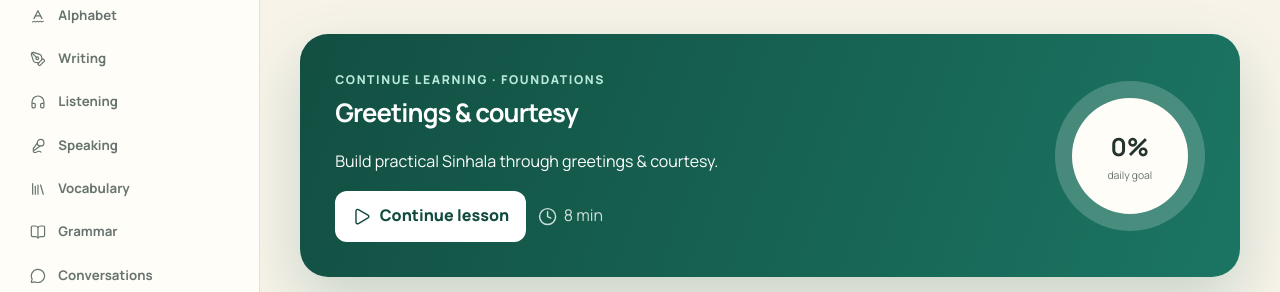
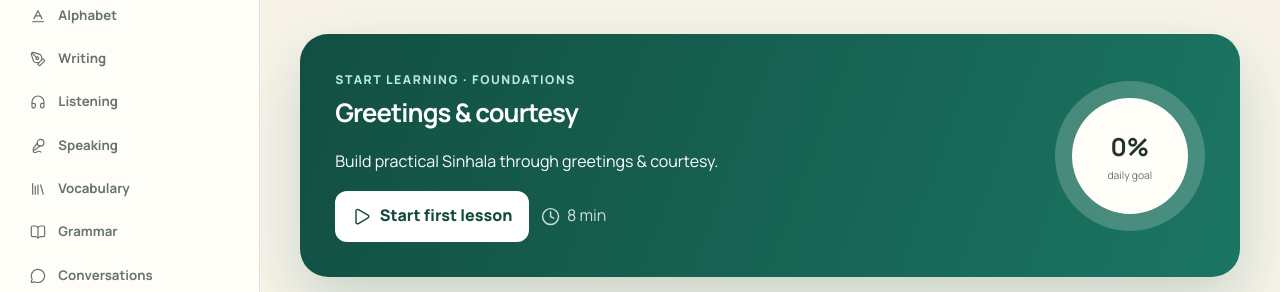
Before and after one commit to ashfaaqaf/lingolanka-language-learning, a React (Vite) app: page /#/dashboard in a window 1280 px wide. Shown: the part 177-469 px from the top of the page. Built offline with nearby package versions, Linux system fonts and the light colour scheme.

Commit message:
fix: restart onboarding after progress reset

```diff
--- a/src/pages/AppPages.tsx
+++ b/src/pages/AppPages.tsx
@@ -71,6 +71,7 @@ function Header({
 
 export function DashboardPage() {
   const { profile, progress, vocabularyStates } = useApp();
+  const interfaceLanguage = profile.settings.interfaceLanguage;
   const totalXp = progress.reduce((sum, record) => sum + record.xp, 0);
   const minutes = progress.reduce((sum, record) => sum + record.minutes, 0);
   const streak = calculateStreak(progress.map((record) => record.completedAt));
@@ -81,6 +82,8 @@ export function DashboardPage() {
   const lessons = course.levels.flatMap((level) =>
     level.modules.flatMap((module) => module.lessons)
   );
+  const currentCourseLessonIds = new Set(lessons.map((lesson) => lesson.id));
+  const hasStartedCurrentCourse = progress.some((record) => currentCourseLessonIds.has(record.id));
   const next =
     lessons.find((lesson) => !progress.some((item) => item.id === lesson.id)) ?? lessons[0]!;
   const skills = progress.reduce(
@@ -110,12 +113,23 @@ export function DashboardPage() {
       />
       <section className="dashboard-hero">
         <div>
-          <span className="eyebrow">Continue learning · Foundations</span>
+          <span className="eyebrow">
+            {interfaceLanguage === "si"
+              ? `${hasStartedCurrentCourse ? "ඉගෙනීම දිගටම කරගෙන යන්න" : "ඉගෙනීම අරඹන්න"} · පදනම`
+              : `${hasStartedCurrentCourse ? "Continue learning" : "Start learning"} · Foundations`}
+          </span>
           <h2>{next.title}</h2>
           <p>{next.description}</p>
           <div className="button-row">
             <Link className="button light" to={`/lesson/${next.id}`}>
-              <Play /> Continue lesson
+              <Play />
+              {interfaceLanguage === "si"
+                ? hasStartedCurrentCourse
+                  ? "පාඩම දිගටම කරගෙන යන්න"
+                  : "පළමු පාඩම අරඹන්න"
+                : hasStartedCurrentCourse
+                  ? "Continue lesson"
+                  : "Start first lesson"}
             </Link>
             <span>
               <Clock /> {next.minutes} min
@@ -1471,6 +1485,7 @@ export function AchievementsPage() {
 
 export function SettingsPage() {
   const { profile, updateProfile, refresh } = useApp();
+  const navigate = useNavigate();
   const [feedback, setFeedback] = useState<{
     message: string;
     tone: "success" | "error" | "neutral";
@@ -1545,10 +1560,7 @@ export function SettingsPage() {
       await resetDatabase();
       await refresh();
       setConfirmReset(false);
-      setFeedback({
-        message: "All local progress and preferences were reset.",
-        tone: "success"
-      });
+      navigate("/onboarding", { replace: true });
     } catch {
       setFeedback({
         message: "Progress could not be reset. Please close other LingoLanka tabs and try again.",
```
Also changed, not shown: 1 other file (tests, documents, lock files or other folders).
